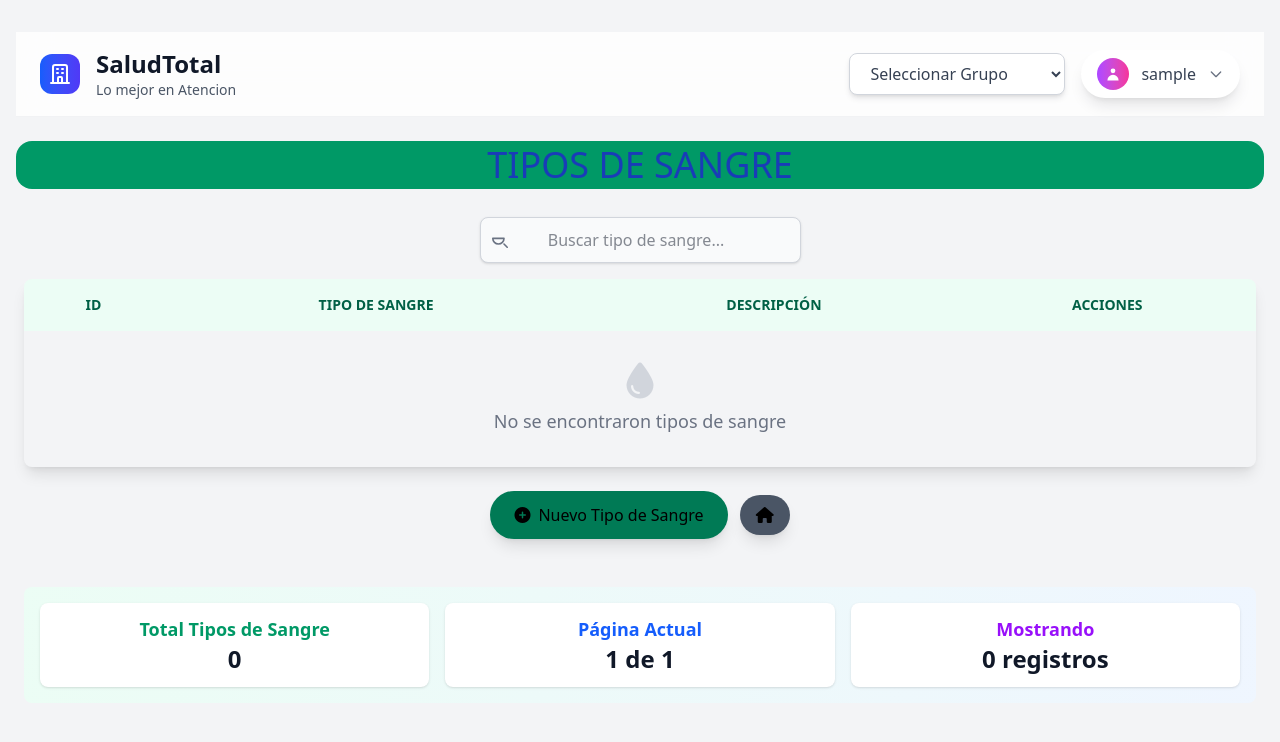
After one commit to LeonardPaulo/ComponentePOO, a Django app: page /doctor/tipos_sangre/ in a window 1280 px wide. The commit adds this page. Shown: the top 742 px of the page. Run offline with Django 5.2, Linux system fonts and the light colour scheme; the visitor is signed in with stand-in values (Sample User, id 1); data that the repository does not hold is empty; style sheets or scripts are compiled from the project's sources; some libraries are stand-ins or nearby versions.

Commit message:
Implementar CRUD de Tipo de Sangre y eliminar campo 'Ocupación' del formulario de paciente.  el url de sangre es: doctor/tipos_sangre/

```diff
--- a/applications/core/models.py
+++ b/applications/core/models.py
@@ -10,12 +10,12 @@ from django.utils import timezone
 """Modelo que representa los diferentes tipos de sangre."""
 class TipoSangre(models.Model):
     tipo = models.CharField(max_length=10, verbose_name="Tipo de Sangre", unique=True)
-    descripcion = models.CharField(max_length=100, verbose_name="Descripcion")
+    descripcion = models.CharField(max_length=100, verbose_name="Descripcion", blank=True, null=True)
 
     class Meta:
-        # Nombre en singular y plural del modelo en la interfaz de administración
         verbose_name = "Tipo de Sangre"
         verbose_name_plural = "Tipos de Sangre"
+        ordering = ['tipo']
 
     def __str__(self):
         return self.tipo
--- a/applications/doctor/urls.py
+++ b/applications/doctor/urls.py
@@ -1,10 +1,13 @@
+# applications/doctor/urls.py
+
 from django.urls import path
 
-from applications.doctor.views.atencion_medica import AtencionListView, AtencionCreateView, AtencionUpdateView, \
-    AtencionDeleteView
-    # applications/doctor/urls.py
+# Importaciones para AtencionMedica (Class-Based Views) - Mantener estas líneas
+from applications.doctor.views.atencion_medica import (
+    AtencionListView, AtencionCreateView, AtencionUpdateView, AtencionDeleteView
+)
 
-from django.urls import path
+# Importaciones para Pacientes (Class-Based Views) - Mantener estas líneas
 from applications.doctor.views.pacientes import (
     PacienteListView,
     PacienteCreateView,
@@ -12,19 +15,29 @@ from applications.doctor.views.pacientes import (
     PacienteDeleteView,
 )
 
+# Importación para Tipos de Sangre (Function-Based Views) - Esto es lo clave para TipoSangre
+# ¡CAMBIO AQUÍ! Importa el módulo de vistas de tipos de sangre desde la subcarpeta 'views'
+from applications.doctor.views import tiposangre as tiposangre_views
 
+# Definición del espacio de nombres de la aplicación
+app_name = 'doctor'
 
-app_name = 'doctor'
-app_name='doctor' # define un espacio de nombre para la aplicacion
 urlpatterns = [
-    # Rutas  para vistas relacionadas con Doctor
+    # Rutas para vistas relacionadas con AtencionMedica (Class-Based Views)
     path('atencion_list/', AtencionListView.as_view(), name="atencion_list"),
     path('atencion_create/', AtencionCreateView.as_view(), name="atencion_create"),
     path('atencion_update/<int:pk>/', AtencionUpdateView.as_view(), name="atencion_update"),
     path('atencion_delete/<int:pk>/', AtencionDeleteView.as_view(), name="atencion_delete"),
-    #
+
+    # Rutas para vistas relacionadas con Pacientes (Class-Based Views)
     path('pacientes/', PacienteListView.as_view(), name='paciente_list'),
     path('pacientes/crear/', PacienteCreateView.as_view(), name='paciente_create'),
     path('pacientes/editar/<int:pk>/', PacienteUpdateView.as_view(), name='paciente_update'),
     path('pacientes/eliminar/<int:pk>/', PacienteDeleteView.as_view(), name='paciente_delete'),
+
+    # Rutas para Tipos de Sangre (Function-Based Views) - Usando tiposangre_views
+    path('tipos_sangre/', tiposangre_views.tiposangre_list, name='tiposangre_list'),
+    path('tipos_sangre/crear/', tiposangre_views.tiposangre_create, name='tiposangre_create'),
+    path('tipos_sangre/editar/<int:pk>/', tiposangre_views.tiposangre_update, name='tiposangre_update'),
+    path('tipos_sangre/eliminar/<int:pk>/', tiposangre_views.tiposangre_delete, name='tiposangre_delete'),
 ]
--- /dev/null
+++ b/applications/doctor/views/tiposangre.py
@@ -0,0 +1,98 @@
+# applications/doctor/views/tiposangre.py
+
+from django.shortcuts import render, redirect, get_object_or_404
+from django.contrib.auth.decorators import login_required, permission_required
+from django.contrib import messages
+from django.core.paginator import Paginator
+
+# CORREGIDO: 'aplicaciones' cambiado a 'applications'
+from applications.core.models import TipoSangre
+
+# CORREGIDO: La ruta del formulario debe ser absoluta desde la raíz del proyecto
+from applications.doctor.forms.tiposangre import TipoSangreForm
+
+
+# Vistas para TipoSangre (CRUD)
+@login_required
+@permission_required('core.view_tiposangre', raise_exception=True)
+def tiposangre_list(request):
+    tipos_sangre = TipoSangre.objects.all()
+    query = request.GET.get('q')
+    if query:
+        tipos_sangre = tipos_sangre.filter(tipo__icontains=query)
+
+    paginator = Paginator(tipos_sangre, 10)
+    page_number = request.GET.get('page')
+    page_obj = paginator.get_page(page_number)
+
+    context = {
+        'title': 'Listado de Tipos de Sangre',
+        'title1': 'Tipos de Sangre',
+        'page_obj': page_obj,
+        'permissions': {
+            'add_tiposangre': request.user.has_perm('core.add_tiposangre'),
+            'change_tiposangre': request.user.has_perm('core.change_tiposangre'),
+            'delete_tiposangre': request.user.has_perm('core.delete_tiposangre'),
+            'view_tiposangre': request.user.has_perm('core.view_tiposangre'),
+        }
+    }
+    return render(request, 'doctor/tipos_sangre/list.html', context)
+
+@login_required
+@permission_required('core.add_tiposangre', raise_exception=True)
+def tiposangre_create(request):
+    if request.method == 'POST':
+        form = TipoSangreForm(request.POST)
+        if form.is_valid():
+            form.save()
+            messages.success(request, 'Tipo de sangre agregado exitosamente.')
+            return redirect('doctor:tiposangre_list')
+        else:
+            messages.error(request, 'Error al agregar el tipo de sangre. Por favor, revisa los datos.')
+    else:
+        form = TipoSangreForm()
+
+    context = {
+        'title': 'Agregar Tipo de Sangre',
+        'form': form,
+        'action_url': 'doctor:tiposangre_create',
+        'btn_text': 'Guardar Tipo de Sangre',
+        'is_update': False,
+    }
+    return render(request, 'doctor/tipos_sangre/form.html', context)
+
+@login_required
+@permission_required('core.change_tiposangre', raise_exception=True)
+def tiposangre_update(request, pk):
+    tipo_sangre = get_object_or_404(TipoSangre, pk=pk)
+    if request.method == 'POST':
+        form = TipoSangreForm(request.POST, instance=tipo_sangre)
+        if form.is_valid():
+            form.save()
+            messages.success(request, 'Tipo de sangre actualizado exitosamente.')
+            return redirect('doctor:tiposangre_list')
+        else:
+            messages.error(request, 'Error al actualizar el tipo de sangre. Por favor, revisa los datos.')
+    else:
+        form = TipoSangreForm(instance=tipo_sangre)
+
+    context = {
+        'title': 'Editar Tipo de Sangre',
+        'form': form,
+        'action_url': 'doctor:tiposangre_update',
+        'btn_text': 'Actualizar Tipo de Sangre',
+        'is_update': True,
+        'tipo_sangre': tipo_sangre, # <--- ¡ESTA ES LA LÍNEA CRÍTICA AÑADIDA!
+    }
+    return render(request, 'doctor/tipos_sangre/form.html', context)
+
+@login_required
+@permission_required('core.delete_tiposangre', raise_exception=True)
+def tiposangre_delete(request, pk):
+    tipo_sangre = get_object_or_404(TipoSangre, pk=pk)
+    if request.method == 'POST':
+        tipo_sangre.delete()
+        messages.success(request, 'Tipo de sangre eliminado exitosamente.')
+        return redirect('doctor:tiposangre_list')
+    messages.error(request, 'Método no permitido para eliminar el tipo de sangre.')
+    return redirect('doctor:tiposangre_list')
--- /dev/null
+++ b/templates/doctor/tipos_sangre/list.html
@@ -0,0 +1,207 @@
+{% extends 'home.html' %}
+<title>{% block title %}{{title}}{% endblock %}</title>
+{% block content %}
+    {% load static %}
+    {% include 'fragments/messages.html' %}
+    <section class="dark:bg-principal mt-2">
+        <div class="text-center" data-aos="fade-up" data-aos-delay="200">
+            <div class="sm:pt-8 lg:pt-4">
+                <h1 class="rounded-2xl bg-emerald-600 px-2 py-1 text-blue-800 uppercase text-4xl">
+                    {{ title1 }}
+                </h1>
+            </div>
+
+            <div class="lg:p-2 rounded-3xl" data-aos="fade-up" data-aos-delay="200">
+                <div class="p-4 flex justify-center">
+                    <label for="table-search" class="sr-only">Buscar Tipo de Sangre</label>
+                    <div class="relative mt-1">
+                        <div class="absolute inset-y-0 rtl:inset-r-0 start-0 flex items-center ps-3 pointer-events-none">
+                            <svg class="w-4 h-4 text-gray-500 dark:text-gray-400" aria-hidden="true"
+                                xmlns="http://www.w3.org/2000/svg" fill="none" viewBox="0 0 20 20">
+                                <path stroke="currentColor" stroke-linecap="round" stroke-linejoin="round"
+                                    stroke-width="2"
+                                    d="m19 19-4-4m0-7A7 7 0 1 1 1 8a7 0 0 1 14 0Z" />
+                            </svg>
+                        </div>
+                        <form method="GET">
+                            <input type="text" name="q" id="table-search"
+                                class="text-center pl-10 shadow-sm bg-gray-50 border border-gray-300 text-gray-900 rounded-lg focus:ring-emerald-500 focus:border-emerald-500 block p-2.5 pr-12 dark:bg-principal dark:border-gray-600 dark:placeholder-gray-400 dark:text-gray-400 dark:focus:ring-emerald-500 dark:focus:border-emerald-500 dark:shadow-sm-light"
+                                placeholder="Buscar tipo de sangre..." value="{{ request.GET.q }}">
+                        </form>
+                    </div>
+                </div>
+
+                <div class="overflow-x-auto shadow-lg rounded-lg">
+                    <table class="w-full text-center text-sm">
+                        <thead class="uppercase font-Tiny5 bg-emerald-50 dark:bg-secundario dark:text-emerald-300 text-emerald-800">
+                            <tr>
+                                <th scope="col" class="px-4 py-4">ID</th>
+                                <th scope="col" class="px-4 py-4">Tipo de Sangre</th>
+                                <th scope="col" class="px-4 py-4">Descripción</th>
+                                <th scope="col" class="px-4 py-4">Acciones</th>
+                            </tr>
+                        </thead>
+                        <tbody>
+                            {% for tipo_sangre in page_obj %}
+                            <tr class="dark:text-gray-300 bg-white border-b dark:bg-[#0b1121] dark:border-secundario hover:bg-emerald-50 dark:hover:bg-[#121c33] transition-colors duration-200">
+                                <td class="px-4 py-4 font-medium text-emerald-600 dark:text-emerald-400">
+                                    #{{ tipo_sangre.id }}
+                                </td>
+                                <td class="px-4 py-4">
+                                    {{ tipo_sangre.tipo }}
+                                </td>
+                                <td class="px-4 py-4">
+                                    {{ tipo_sangre.descripcion|default:"N/A" }} {# Muestra N/A si la descripción está vacía #}
+                                </td>
+                                <td class="px-4 py-4">
+                                    <div class="flex justify-center space-x-2">
+                                        {% if permissions.change_tiposangre %}
+                                        <a href="{% url 'doctor:tiposangre_update' tipo_sangre.id %}"
+                                            class="text-blue-600 dark:text-blue-500 hover:text-blue-800 p-1 rounded transition-colors"
+                                            title="Editar">
+                                            <i class="fa-solid fa-edit text-lg"></i>
+                                        </a>
+                                        {% endif %}
+                                        {% if permissions.delete_tiposangre %}
+                                        <a href="#"
+                                            class="text-red-600 dark:text-red-500 hover:text-red-800 p-1 rounded transition-colors"
+                                            onclick="openDeleteModal('{{ tipo_sangre.id }}', '{{ tipo_sangre.tipo }}')"
+                                            title="Eliminar">
+                                            <i class="fa-solid fa-trash text-lg"></i>
+                                        </a>
+                                        {% endif %}
+                                    </div>
+                                </td>
+                            </tr>
+                            {% empty %}
+                            <tr>
+                                <td colspan="4" class="px-6 py-8 text-center text-gray-500 dark:text-gray-400">
+                                    <div class="flex flex-col items-center">
+                                        <i class="fa-solid fa-tint text-4xl mb-2 text-gray-300"></i>
+                                        <p class="text-lg">No se encontraron tipos de sangre</p>
+                                    </div>
+                                </td>
+                            </tr>
+                            {% endfor %}
+                        </tbody>
+                    </table>
+                </div>
+
+                {% if page_obj.paginator.num_pages > 1 %}
+                <div class="flex justify-center mt-6">
+                    <nav aria-label="Navegación de páginas">
+                        <ul class="inline-flex -space-x-px shadow-sm rounded-lg">
+                            {% if page_obj.has_previous %}
+                            <li>
+                                <a href="?page=1{% if request.GET.q %}&q={{ request.GET.q }}{% endif %}"
+                                    class="flex items-center justify-center px-3 h-8 ms-0 leading-tight text-gray-500 bg-white border border-e-0 border-gray-300 rounded-s-lg hover:bg-gray-100 hover:text-gray-700 dark:bg-[#0b1121] dark:border-secundario dark:text-gray-400 dark:hover:bg-[#121c33] dark:hover:text-white transition-colors">
+                                    <i class="fa-solid fa-chevron-left mr-1"></i>Anterior
+                                </a>
+                            </li>
+                            {% endif %}
+
+                            {% for num in page_obj.paginator.page_range %}
+                            <li>
+                                <a href="?page={{ num }}{% if request.GET.q %}&q={{ request.GET.q }}{% endif %}"
+                                    class="flex items-center justify-center px-3 h-8 leading-tight {% if num == page_obj.number %}text-emerald-600 bg-emerald-50 border border-gray-300 hover:bg-emerald-100 hover:text-emerald-700 dark:bg-secundario dark:border-principal dark:text-emerald-300{% else %}text-gray-500 bg-white border border-gray-300 hover:bg-gray-100 hover:text-gray-700 dark:bg-[#0b1121] dark:border-secundario dark:text-gray-400 dark:hover:bg-[#121c33] dark:hover:text-white{% endif %} transition-colors">
+                                    {{ num }}
+                                </a>
+                            </li>
+                            {% endfor %}
+
+                            {% if page_obj.has_next %}
+                            <li>
+                                <a href="?page={{ page_obj.next_page_number }}{% if request.GET.q %}&q={{ request.GET.q }}{% endif %}"
+                                    class="flex items-center justify-center px-3 h-8 leading-tight text-gray-500 bg-white border border-gray-300 rounded-e-lg hover:bg-gray-100 hover:text-gray-700 dark:bg-[#0b1121] dark:border-secundario dark:text-gray-400 dark:hover:bg-[#121c33] dark:hover:text-white transition-colors">
+                                    Siguiente<i class="fa-solid fa-chevron-right ml-1"></i>
+                                </a>
+                            </li>
+                            {% endif %}
+                        </ul>
+                    </nav>
+                </div>
+                {% endif %}
+
+                <div class="flex flex-col md:flex-row justify-center items-center gap-3 p-6">
+                    {% if permissions.add_tiposangre %}
+                    <a class="bg-emerald-700 hover:bg-emerald-800 text-black py-3 px-6 rounded-full flex items-center justify-center transition-all duration-300 shadow-lg hover:shadow-xl transform hover:scale-105"
+                        href="{% url 'doctor:tiposangre_create' %}">
+                        <i class="fa-solid fa-plus-circle mr-2"></i> Nuevo Tipo de Sangre
+                    </a>
+                    {% endif %}
+
+                    <a class="bg-gray-600 hover:bg-gray-700 text-black py-3 px-4 rounded-full flex items-center justify-center transition-all duration-300 shadow-lg hover:shadow-xl transform hover:scale-105"
+                        href="{% url 'home' %}">
+                        <i class="fa-solid fa-house"></i>
+                    </a>
+                </div>
+
+                <div class="mt-6 p-4 bg-gradient-to-r from-emerald-50 to-blue-50 dark:from-gray-800 dark:to-gray-900 rounded-lg">
+                    <div class="grid grid-cols-1 md:grid-cols-3 gap-4 text-center">
+                        <div class="bg-white dark:bg-gray-800 p-3 rounded-lg shadow">
+                            <h4 class="text-lg font-semibold text-emerald-600 dark:text-emerald-400">
+                                Total Tipos de Sangre
+                            </h4>
+                            <p class="text-2xl font-bold text-gray-900 dark:text-gray-100">
+                                {{ page_obj.paginator.count }}
+                            </p>
+                        </div>
+                        <div class="bg-white dark:bg-gray-800 p-3 rounded-lg shadow">
+                            <h4 class="text-lg font-semibold text-blue-600 dark:text-blue-400">
+                                Página Actual
+                            </h4>
+                            <p class="text-2xl font-bold text-gray-900 dark:text-gray-100">
+                                {{ page_obj.number }} de {{ page_obj.paginator.num_pages }}
+                            </p>
+                        </div>
+                        <div class="bg-white dark:bg-gray-800 p-3 rounded-lg shadow">
+                            <h4 class="text-lg font-semibold text-purple-600 dark:text-purple-400">
+                                Mostrando
+                            </h4>
+                            <p class="text-2xl font-bold text-gray-900 dark:text-gray-100">
+                                {{ page_obj|length }} registros
+                            </p>
+                        </div>
+                    </div>
+                </div>
+            </div>
+        </div>
+    </section>
+
+    {% include 'fragments/delete.html' %}
+
+    <script>
+    function openDeleteModal(id, tipoNombre) {
+        const deleteForm = document.getElementById('deleteForm');
+        deleteForm.action = `{% url 'doctor:tiposangre_delete' 0 %}`.replace('0', id);
+        document.getElementById('Description').textContent = `Tipo de Sangre #${id} - ${tipoNombre}`;
+        document.getElementById('deleteModal').classList.remove('hidden');
+    }
+
+    function closeModal() {
+        document.getElementById('deleteModal').classList.add('hidden');
+    }
+
+    document.addEventListener('DOMContentLoaded', function() {
+        const deleteForm = document.getElementById('deleteForm');
+        if (deleteForm) {
+            deleteForm.addEventListener('submit', function(e) {
+                const submitBtn = deleteForm.querySelector('button[type="submit"]');
+                if (submitBtn) {
+                    submitBtn.innerHTML = '<i class="fa-solid fa-spinner fa-spin"></i> Eliminando...';
+                    submitBtn.disabled = true;
+                }
+            });
+        }
+
+        const searchInput = document.getElementById('table-search');
+        if (searchInput) {
+            searchInput.addEventListener('keyup', function(e) {
+                if (e.key === 'Enter') {
+                    this.form.submit();
+                }
+            });
+        }
+    });
+    </script>
+{% endblock %}
```
Also changed, not shown: applications/doctor/forms/paciente.py (+26 -2 lines), applications/doctor/forms/tiposangre.py (added, +14 -0 lines), templates/doctor/pacientes/form.html (+5 -19 lines), templates/doctor/tipos_sangre/form.html (added, +56 -0 lines), applications/core/migrations/0003_alter_tiposangre_options_and_more.py (added).
